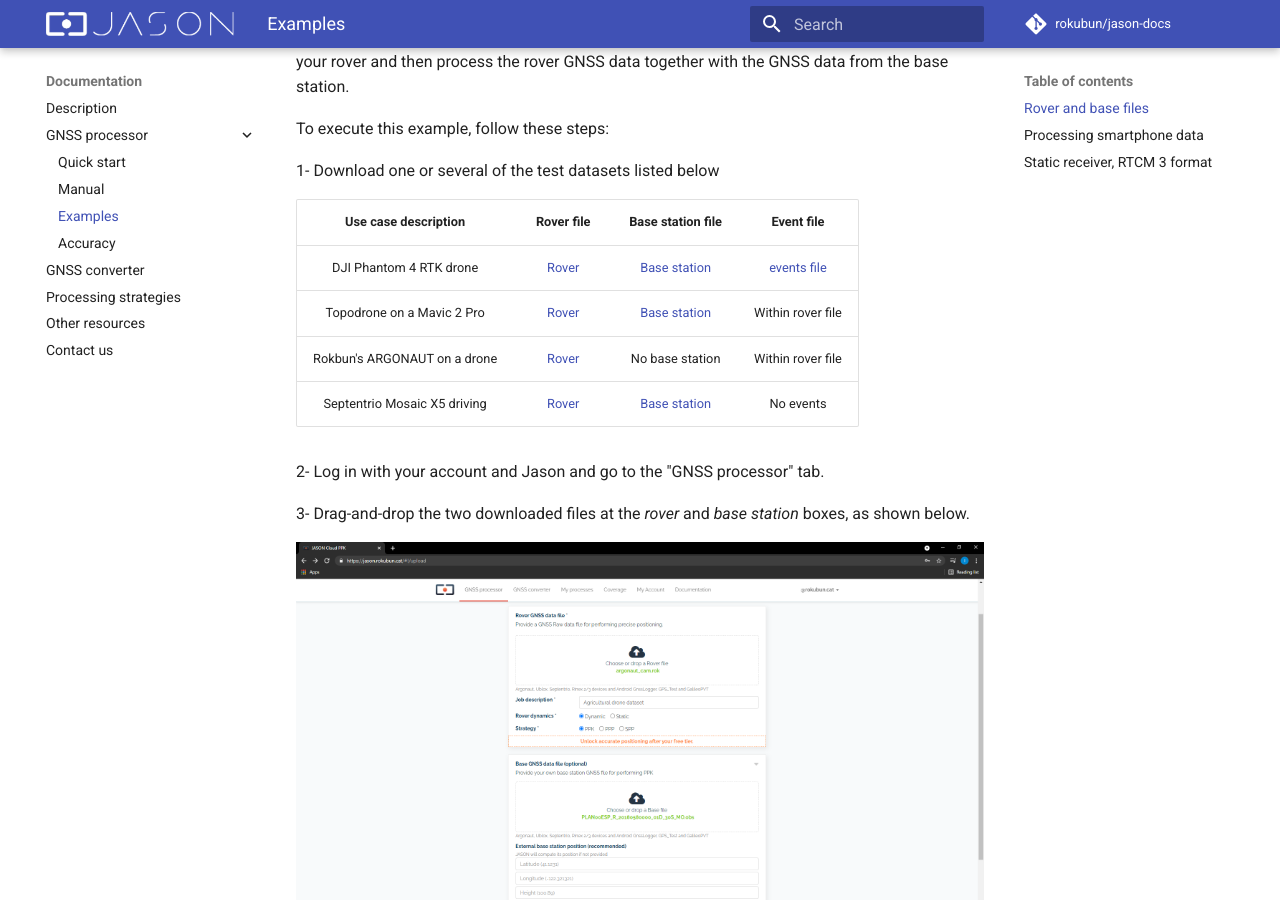
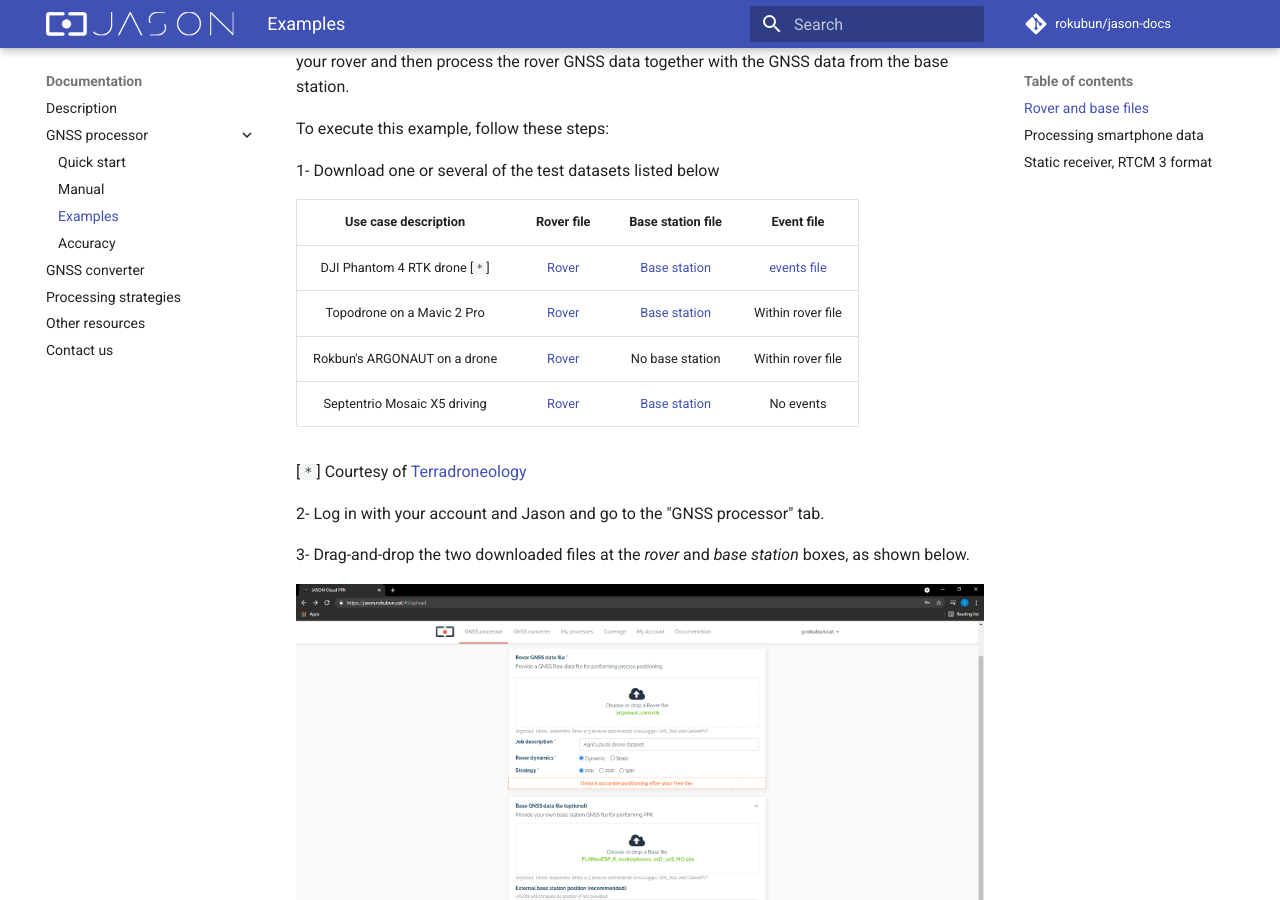
Before and after one commit to rokubun/jason-docs, an MkDocs documentation site: the page built from docs/examples.md, in a window 1280 px wide and 900 px high, scrolled down 417 px. Built offline with MkDocs 1.6.1 and Material for MkDocs 9.7.7, drawn with Linux system fonts in a browser that asks for light colours; some web fonts are replaced; comment, search, counter and statistics services are not loaded.

Commit message:
feat: add Terradroneology acknowledgement

```diff
--- a/docs/examples.md
+++ b/docs/examples.md
@@ -22,10 +22,12 @@
 
 Use case description| Rover file | Base station file | Event file
 :---:|:---:|:---:|:---:
-DJI Phantom 4 RTK drone| [Rover](https://jason-docs.s3.eu-central-1.amazonaws.com/DJI_with_cam_events/101_0082_Rinex.rnx) | [Base station](https://jason-docs.s3.eu-central-1.amazonaws.com/DJI_with_cam_events/RTK134_202102051543_13ALG6P0050051.DAT) | [events file](https://jason-docs.s3.eu-central-1.amazonaws.com/DJI_with_cam_events/101_0082_Timestamp.MRK) | No events file
+DJI Phantom 4 RTK drone [`*`] | [Rover](https://jason-docs.s3.eu-central-1.amazonaws.com/DJI_with_cam_events/101_0082_Rinex.rnx) | [Base station](https://jason-docs.s3.eu-central-1.amazonaws.com/DJI_with_cam_events/RTK134_202102051543_13ALG6P0050051.DAT) | [events file](https://jason-docs.s3.eu-central-1.amazonaws.com/DJI_with_cam_events/101_0082_Timestamp.MRK) | No events file
 Topodrone on a Mavic 2 Pro | [Rover](https://jason-docs.s3.eu-central-1.amazonaws.com/Topodrone/TopoDrone.ubx) | [Base station](https://jason-docs.s3.eu-central-1.amazonaws.com/Topodrone/MARE00ESP_R_20201201204_22M_01S_MO.rnx) | Within rover file
 Rokbun's ARGONAUT on a drone | [Rover](https://jason-docs.s3.eu-central-1.amazonaws.com/Rokubun+ARGONAUT/argonaut_cam.rok) | No base station | Within rover file
 Septentrio Mosaic X5 driving | [Rover](https://jason-docs.s3.eu-central-1.amazonaws.com/Cardedeu_Driving_MosaicX5_1Hz/XXXX00CAT_R_20203401333_01H_01S_MO.rnx) | [Base station](https://jason-docs.s3.eu-central-1.amazonaws.com/Cardedeu_Driving_MosaicX5_1Hz/MARE00ESP_R_20203401333_82M_01S_MO.rnx) | No events
+
+[`*`] Courtesy of [Terradroneology](https://terradroneology.com/)
 
 2- Log in with your account and Jason and go to the "GNSS processor" tab.
 
```
